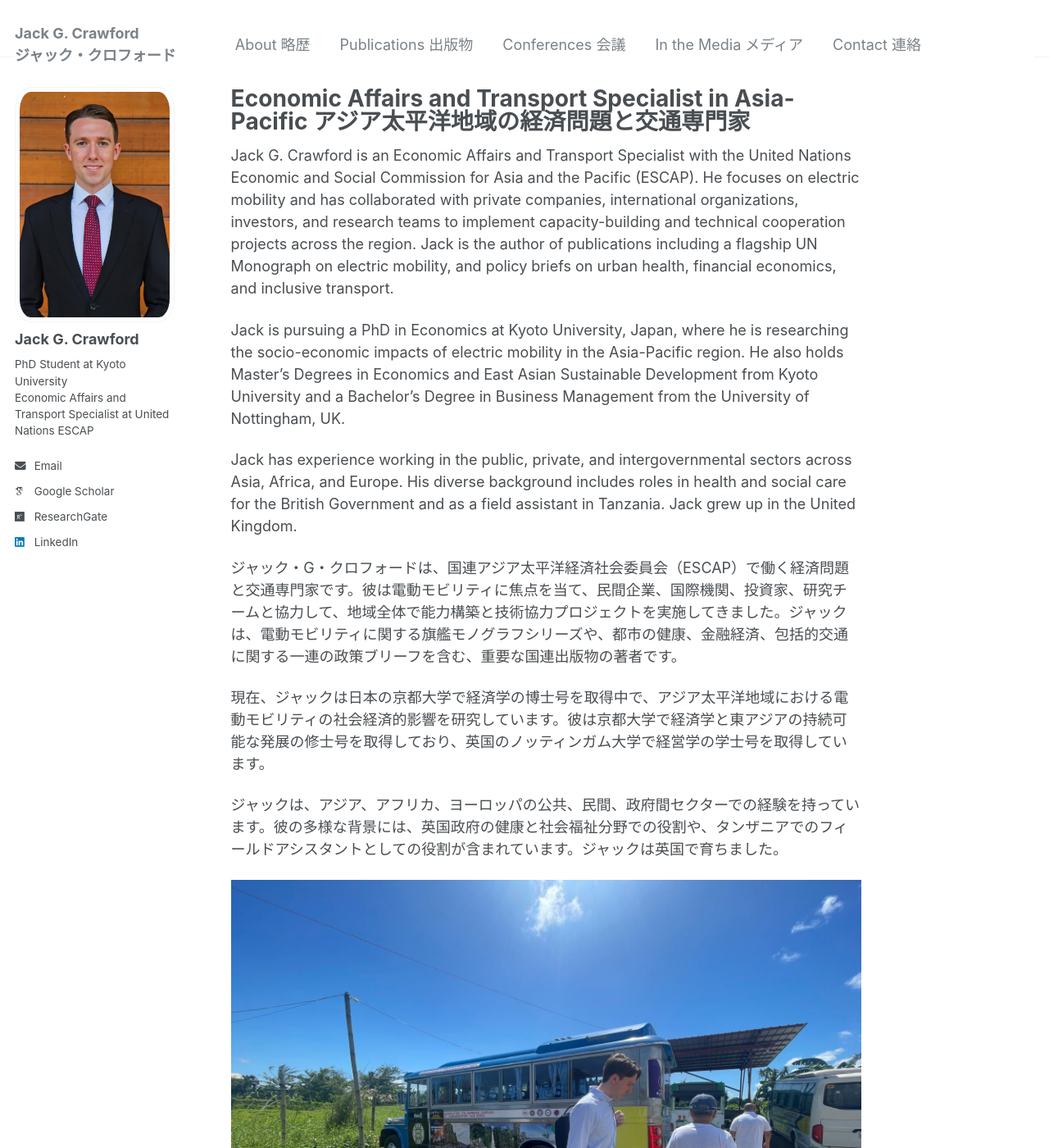
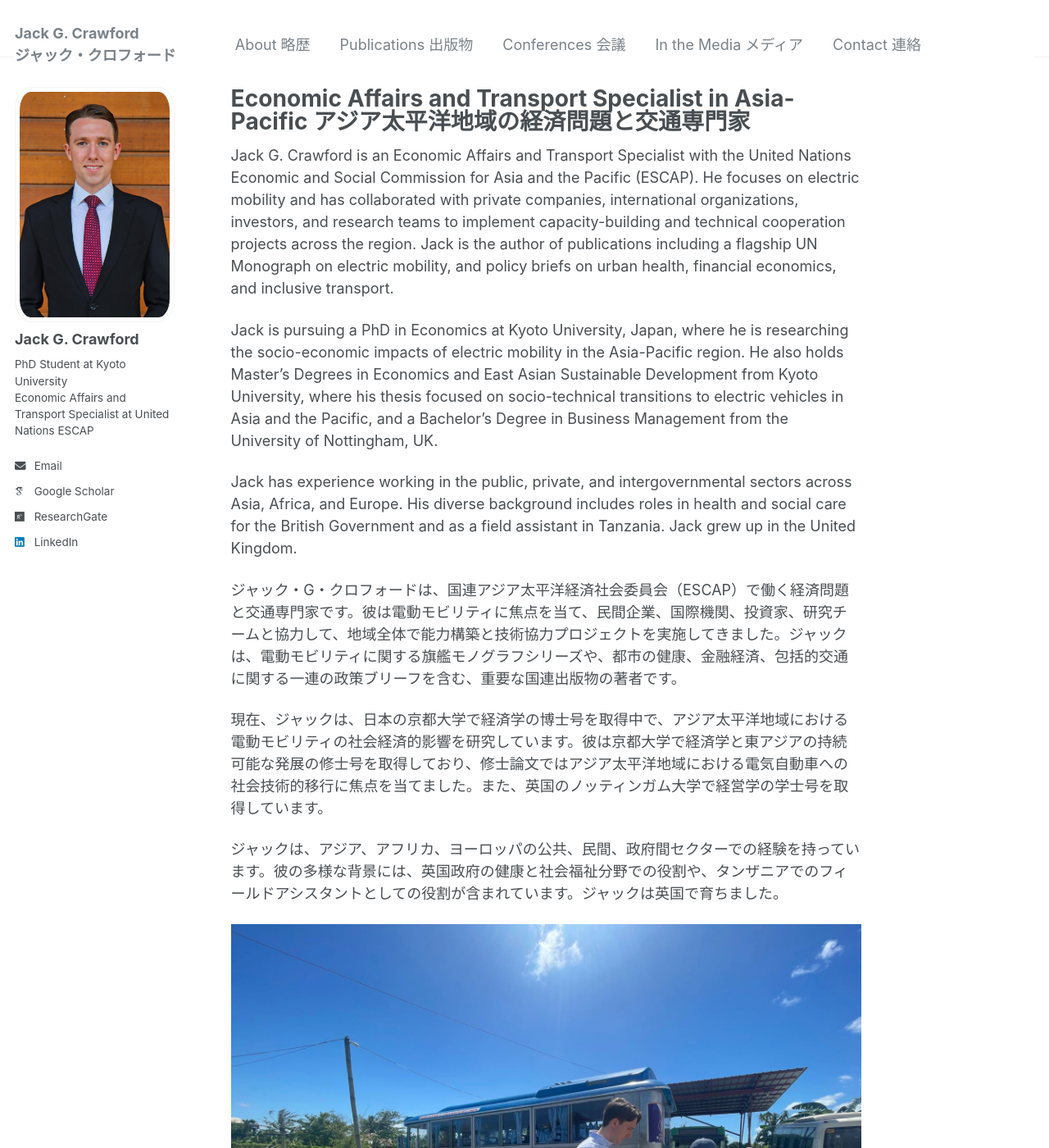
Before and after one commit to jackgcrawford/jackcrawford, a Jekyll site: the page built from _pages/about.md, in a window 1280 px wide and 1400 px high. Shown: the whole window at 82% size. Built offline with Jekyll 4.4.1, drawn with Linux system fonts in a browser that asks for light colours; some web fonts are replaced.

Commit message:
Update about.md

```diff
--- a/_pages/about.md
+++ b/_pages/about.md
@@ -9,13 +9,15 @@ redirect_from:
 
 Jack G. Crawford is an Economic Affairs and Transport Specialist with the United Nations Economic and Social Commission for Asia and the Pacific (ESCAP). He focuses on electric mobility and has collaborated with private companies, international organizations, investors, and research teams to implement capacity-building and technical cooperation projects across the region. Jack is the author of publications including a flagship UN Monograph  on electric mobility, and policy briefs on urban health, financial economics, and inclusive transport.
 
-Jack is pursuing a PhD in Economics at Kyoto University, Japan, where he is researching the socio-economic impacts of electric mobility in the Asia-Pacific region. He also holds Master’s Degrees in Economics and East Asian Sustainable Development from Kyoto University and a Bachelor's Degree in Business Management from the University of Nottingham, UK.
+Jack is pursuing a PhD in Economics at Kyoto University, Japan, where he is researching the socio-economic impacts of electric mobility in the Asia-Pacific region. He also holds Master’s Degrees in Economics and East Asian Sustainable Development from Kyoto University, where  his thesis focused on socio-technical transitions to electric vehicles in Asia and the Pacific, and a Bachelor’s Degree in Business Management from the University of Nottingham, UK.
 
 Jack has experience working in the public, private, and intergovernmental sectors across Asia, Africa, and Europe. His diverse background includes roles in health and social care for the British Government and as a field assistant in Tanzania. Jack grew up in the United Kingdom.
 
 ジャック・G・クロフォードは、国連アジア太平洋経済社会委員会（ESCAP）で働く経済問題と交通専門家です。彼は電動モビリティに焦点を当て、民間企業、国際機関、投資家、研究チームと協力して、地域全体で能力構築と技術協力プロジェクトを実施してきました。ジャックは、電動モビリティに関する旗艦モノグラフシリーズや、都市の健康、金融経済、包括的交通に関する一連の政策ブリーフを含む、重要な国連出版物の著者です。
 
-現在、ジャックは日本の京都大学で経済学の博士号を取得中で、アジア太平洋地域における電動モビリティの社会経済的影響を研究しています。彼は京都大学で経済学と東アジアの持続可能な発展の修士号を取得しており、英国のノッティンガム大学で経営学の学士号を取得しています。
+現在、ジャックは、日本の京都大学で経済学の博士号を取得中で、アジア太平洋地域における電動モビリティの社会経済的影響を研究しています。彼は京都大学で経済学と東アジアの持続可能な発展の修士号を取得しており、修士論文ではアジア太平洋地域における電気自動車への社会技術的移行に焦点を当てました。また、英国のノッティンガム大学で経営学の学士号を取得しています。
+
+
 
 ジャックは、アジア、アフリカ、ヨーロッパの公共、民間、政府間セクターでの経験を持っています。彼の多様な背景には、英国政府の健康と社会福祉分野での役割や、タンザニアでのフィールドアシスタントとしての役割が含まれています。ジャックは英国で育ちました。
 
```
